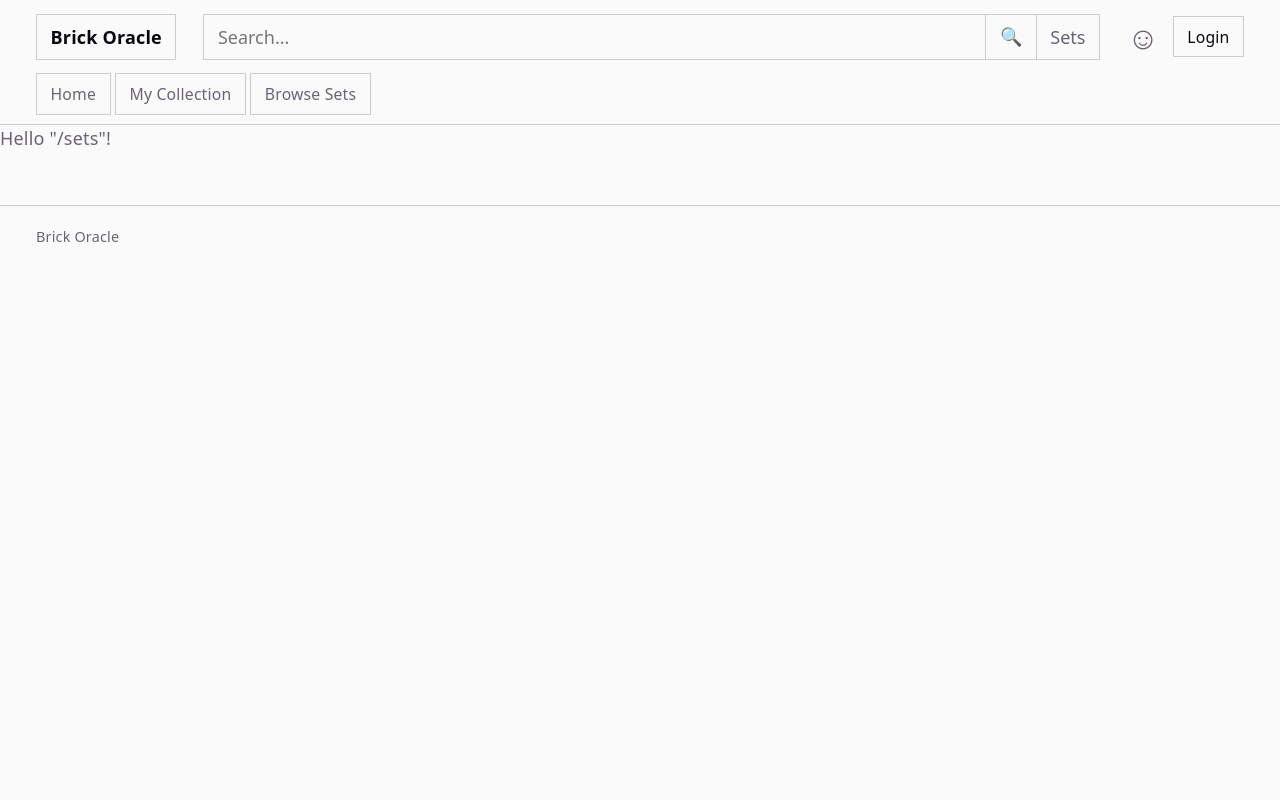
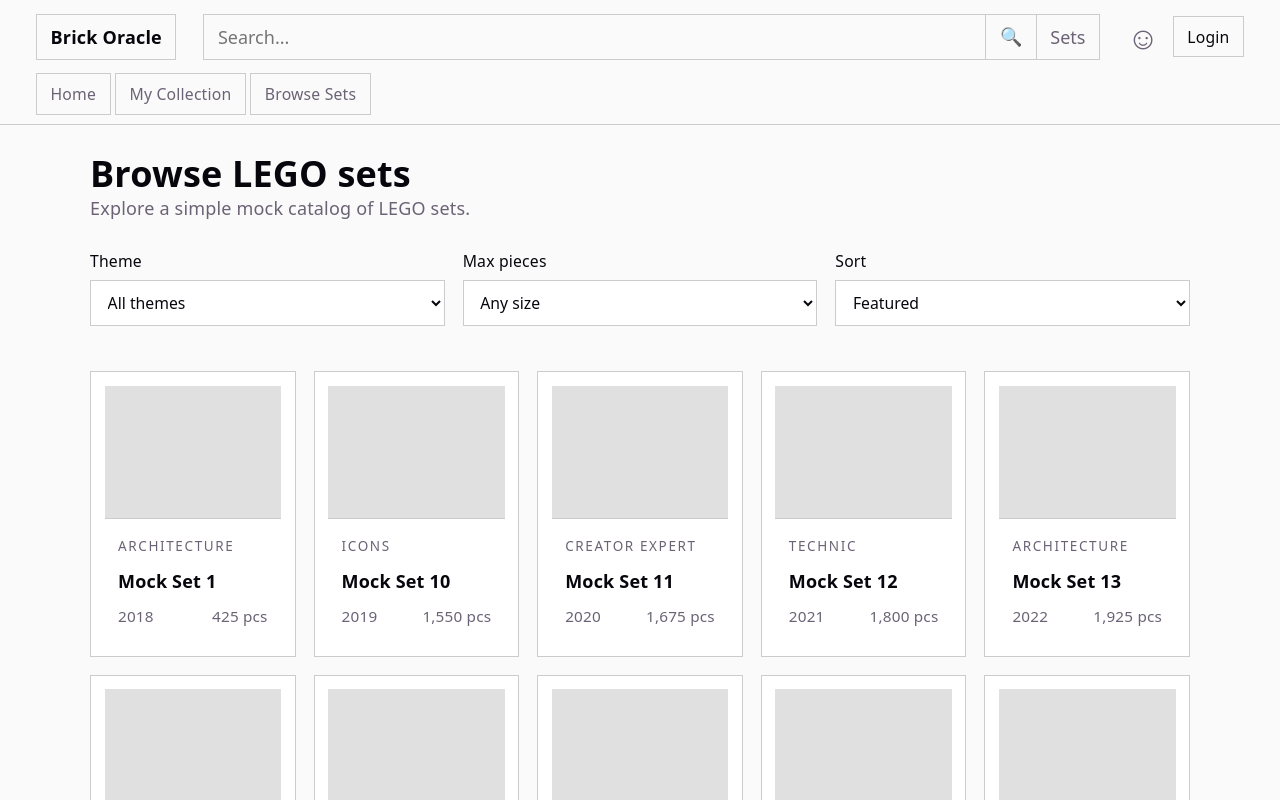
Before and after one commit to horaciovelvetine/tech-titans-CSPB3308-project, a React (Vite) app in the folder frontend/brick-oracle/: page /sets in a window 1280 px wide. Shown: the top 800 px of the page. Built offline with nearby package versions, Linux system fonts and the light colour scheme.

Commit message:
Added basic Sets Browser page with mock data and limited functionality

```diff
--- /dev/null
+++ b/frontend/brick-oracle/src/pages/sets/sets-page.css
@@ -0,0 +1,143 @@
+.sets-browser-page {
+	padding: 2rem;
+	max-width: 1100px;
+	margin: 0 auto;
+}
+
+.sets-browser-hero {
+	display: flex;
+	align-items: center;
+	margin-bottom: 1.5rem;
+}
+
+.sets-browser-hero h1 {
+	margin: 0;
+	color: var(--text-h);
+	font-size: 2rem;
+}
+
+.sets-browser-copy {
+	margin: 0.45rem 0 0;
+	color: var(--text);
+}
+
+.sets-browser-filters {
+	display: grid;
+	grid-template-columns: repeat(3, minmax(0, 1fr));
+	gap: 1rem;
+	margin-bottom: 1.5rem;
+	padding-bottom: 1rem;
+}
+
+.filter-field {
+	display: flex;
+	flex-direction: column;
+	gap: 0.35rem;
+	font-size: 0.875rem;
+	color: var(--text-h);
+}
+
+.filter-field select {
+	font: inherit;
+	padding: 0.55rem 0.7rem;
+	border: 1px solid #ccc;
+	background: white;
+	color: var(--text-h);
+}
+
+.sets-grid-panel {
+	padding: 0;
+}
+
+.sets-grid {
+	display: grid;
+	grid-template-columns: repeat(5, minmax(0, 1fr));
+	gap: 1rem;
+}
+
+.set-card {
+	border: 1px solid #ccc;
+	background: white;
+	overflow: hidden;
+	display: flex;
+	flex-direction: column;
+}
+
+.set-card-image {
+	width: 100%;
+	aspect-ratio: 4 / 3;
+	display: block;
+	background: #e0e0e0;
+	border-bottom: 1px solid #ccc;
+}
+
+.set-card-body {
+	padding: 0.75rem;
+	display: flex;
+	flex-direction: column;
+	gap: 0.5rem;
+	flex: 1;
+}
+
+.set-card-theme {
+	margin: 0;
+	font-size: 0.75rem;
+	text-transform: uppercase;
+	letter-spacing: 0.12em;
+	color: var(--text);
+}
+
+.set-card-name {
+	margin: 0;
+	font-size: 1rem;
+	color: var(--text-h);
+}
+
+.set-card-meta {
+	display: flex;
+	justify-content: space-between;
+	gap: 0.5rem;
+	font-size: 0.85rem;
+	color: var(--text);
+}
+
+.sets-empty-state {
+	margin: 1rem 0 0;
+	color: var(--text);
+}
+
+.load-more-btn {
+	margin-top: 1rem;
+	padding: 0.7rem 1rem;
+	border: 1px solid #ccc;
+	background: none;
+	color: var(--text-h);
+	cursor: pointer;
+	font: inherit;
+}
+
+@media (max-width: 900px) {
+	.sets-browser-filters {
+		grid-template-columns: repeat(2, minmax(0, 1fr));
+	}
+
+	.sets-grid {
+		grid-template-columns: repeat(2, minmax(0, 1fr));
+	}
+}
+
+@media (max-width: 640px) {
+	.sets-browser-page {
+		padding: 1rem;
+	}
+
+	.sets-browser-hero {
+		flex-direction: column;
+		align-items: start;
+	}
+
+	.sets-browser-filters,
+	.sets-grid {
+		grid-template-columns: 1fr;
+	}
+}
--- a/frontend/brick-oracle/src/pages/sets/sets-page.tsx
+++ b/frontend/brick-oracle/src/pages/sets/sets-page.tsx
@@ -1,3 +1,150 @@
+import { useMemo, useState } from 'react';
+import './sets-page.css';
+
+type SortMode = 'featured' | 'year-desc' | 'pieces-desc' | 'name';
+
+// Creates LEGO set object to mock data
+interface LegoSet {
+	id: string;
+	name: string;
+	theme: string;
+	year: number;
+	pieces: number;
+}
+
+// Build Mock sets
+const MOCK_SETS: LegoSet[] = Array.from({ length: 30 }, (_, index) => {
+	const themes = ['Architecture', 'Star Wars', 'Ideas', 'Icons', 'Creator Expert', 'Technic'] as const;
+	const theme = themes[index % themes.length];
+	const year = 2018 + (index % 8);
+	const pieces = 300 + ((index + 1) * 125);
+
+	return {
+		id: `mock-${index + 1}`,
+		name: `Mock Set ${index + 1}`,
+		theme,
+		year,
+		pieces,
+	};
+});
+
+// Themes will be built from the real data, Mock for now.
+const THEMES = ['all', 'Architecture', 'Star Wars', 'Ideas', 'Icons', 'Creator Expert', 'Technic'] as const;
+const DEFAULT_VISIBLE_COUNT = 25;
+const LOAD_MORE_COUNT = 25;
+
 export function SetsPage() {
-	return <div>Hello "/sets"!</div>;
+	const [theme, setTheme] = useState<(typeof THEMES)[number]>('all');
+	const [maxPieces, setMaxPieces] = useState('all');
+	const [sortMode, setSortMode] = useState<SortMode>('featured');
+	const [visibleCount, setVisibleCount] = useState(DEFAULT_VISIBLE_COUNT);
+
+	const filteredSets = useMemo(() => {
+		let nextSets = [...MOCK_SETS];
+
+		if (theme !== 'all') {
+			nextSets = nextSets.filter(set => set.theme === theme);
+		}
+
+		if (maxPieces !== 'all') {
+			const limit = Number(maxPieces);
+			nextSets = nextSets.filter(set => set.pieces <= limit);
+		}
+
+		switch (sortMode) {
+			case 'year-desc':
+				nextSets.sort((a, b) => b.year - a.year);
+				break;
+			case 'pieces-desc':
+				nextSets.sort((a, b) => b.pieces - a.pieces);
+				break;
+			case 'name':
+				nextSets.sort((a, b) => a.name.localeCompare(b.name));
+				break;
+			default:
+				nextSets.sort((a, b) => a.name.localeCompare(b.name));
+		}
+
+		return nextSets;
+	}, [maxPieces, sortMode, theme]);
+
+	const visibleSets = filteredSets.slice(0, visibleCount);
+	const hasMore = visibleCount < filteredSets.length;
+
+	return (
+		<main className='sets-browser-page'>
+			<section className='sets-browser-hero'>
+				<div>
+					<h1>Browse LEGO sets</h1>
+					<p className='sets-browser-copy'>Explore a simple mock catalog of LEGO sets.</p>
+				</div>
+			</section>
+
+
+			<section className='sets-browser-filters' aria-label='Set filters'>
+				<label className='filter-field'>
+					<span>Theme</span>
+					<select value={theme} onChange={e => setTheme(e.target.value as (typeof THEMES)[number])}>
+						{THEMES.map(option => (
+							<option key={option} value={option}>
+								{option === 'all' ? 'All themes' : option}
+							</option>
+						))}
+					</select>
+				</label>
+
+				<label className='filter-field'>
+					<span>Max pieces</span>
+					<select value={maxPieces} onChange={e => setMaxPieces(e.target.value)}>
+						<option value='all'>Any size</option>
+						<option value='1000'>Up to 1,000</option>
+						<option value='3000'>Up to 3,000</option>
+						<option value='5000'>Up to 5,000</option>
+					</select>
+				</label>
+
+				<label className='filter-field'>
+					<span>Sort</span>
+					<select value={sortMode} onChange={e => setSortMode(e.target.value as SortMode)}>
+						<option value='featured'>Featured</option>
+						<option value='year-desc'>Newest first</option>
+						<option value='pieces-desc'>Most pieces</option>
+						<option value='name'>Name A-Z</option>
+					</select>
+				</label>
+			</section>
+
+			<section className='sets-grid-panel'>
+				<div className='sets-grid' role='list'>
+					{visibleSets.map(set => (
+						<article className='set-card' role='listitem' key={set.id}>
+							<div className='set-card-image' />
+							<div className='set-card-body'>
+								<p className='set-card-theme'>{set.theme}</p>
+								<h2 className='set-card-name'>{set.name}</h2>
+								<div className='set-card-meta'>
+									<span>{set.year}</span>
+									<span>{set.pieces.toLocaleString()} pcs</span>
+								</div>
+							</div>
+						</article>
+					))}
+				</div>
+
+				{filteredSets.length === 0 && (
+					<p className='sets-empty-state'>No sets match the selected filters yet.</p>
+				)}
+
+				{hasMore && (
+					<button
+						className='load-more-btn'
+						type='button'
+						onClick={() => setVisibleCount(count => count + LOAD_MORE_COUNT)}
+					>
+						Load more
+					</button>
+				)}
+			</section>
+		</main>
+	);
 }
```
